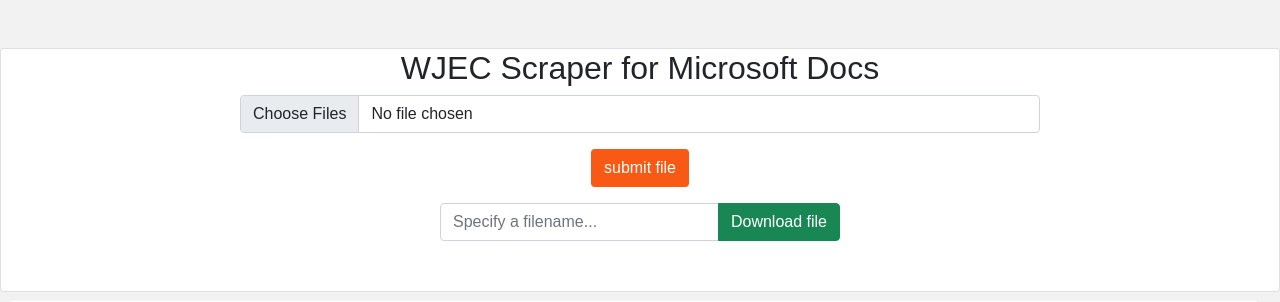
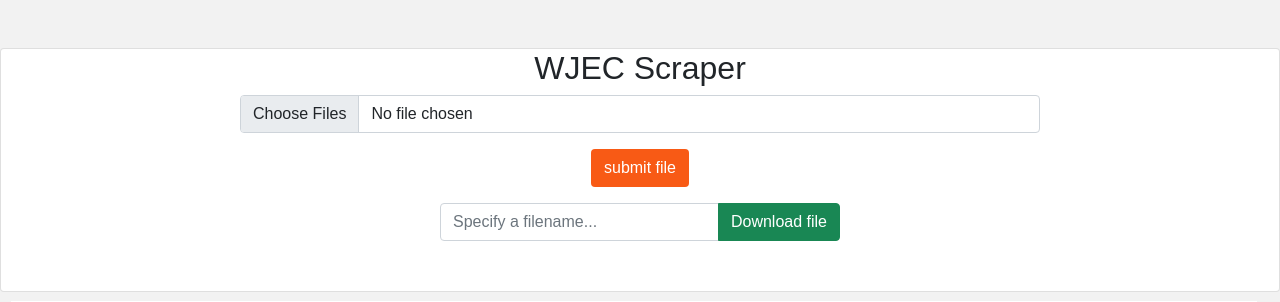
Before and after one commit to rhysrob/stroyboard-import, a Django app: page / in a window 1280 px wide. Shown: the top 302 px of the page. Run offline with Django 3.2, Linux system fonts and the light colour scheme; some libraries are stand-ins or nearby versions.

Commit message:
change micr4s4lf

```diff
--- a/templates/scraper.html
+++ b/templates/scraper.html
@@ -37,7 +37,7 @@
 
 <section class="mt-5 card text-center">
   <div class="container">
-    <h2>WJEC Scraper for Microsoft Docs</h2>
+    <h2>WJEC Scraper</h2>
     <form class="admin-form" method="POST" enctype="multipart/form-data" action="">
       {% csrf_token %}
       <div class="input-group mb-3">
```
